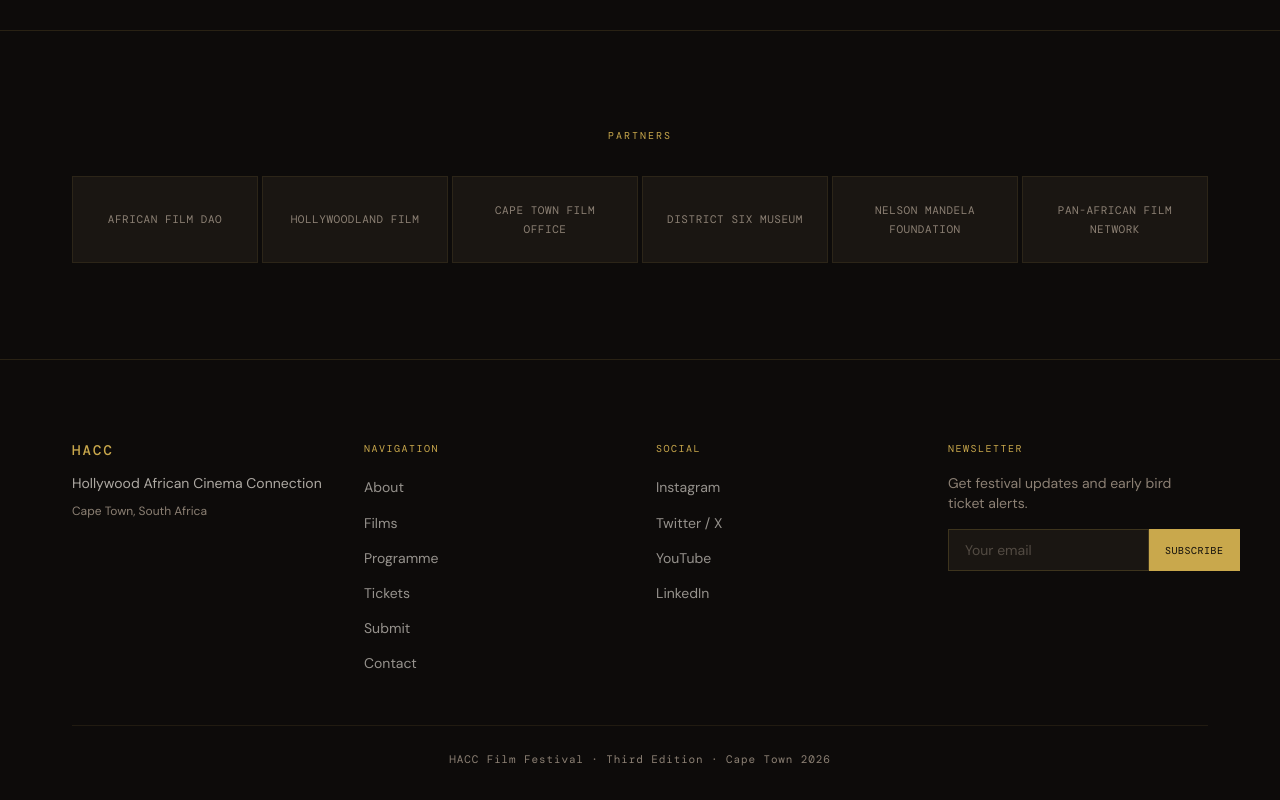
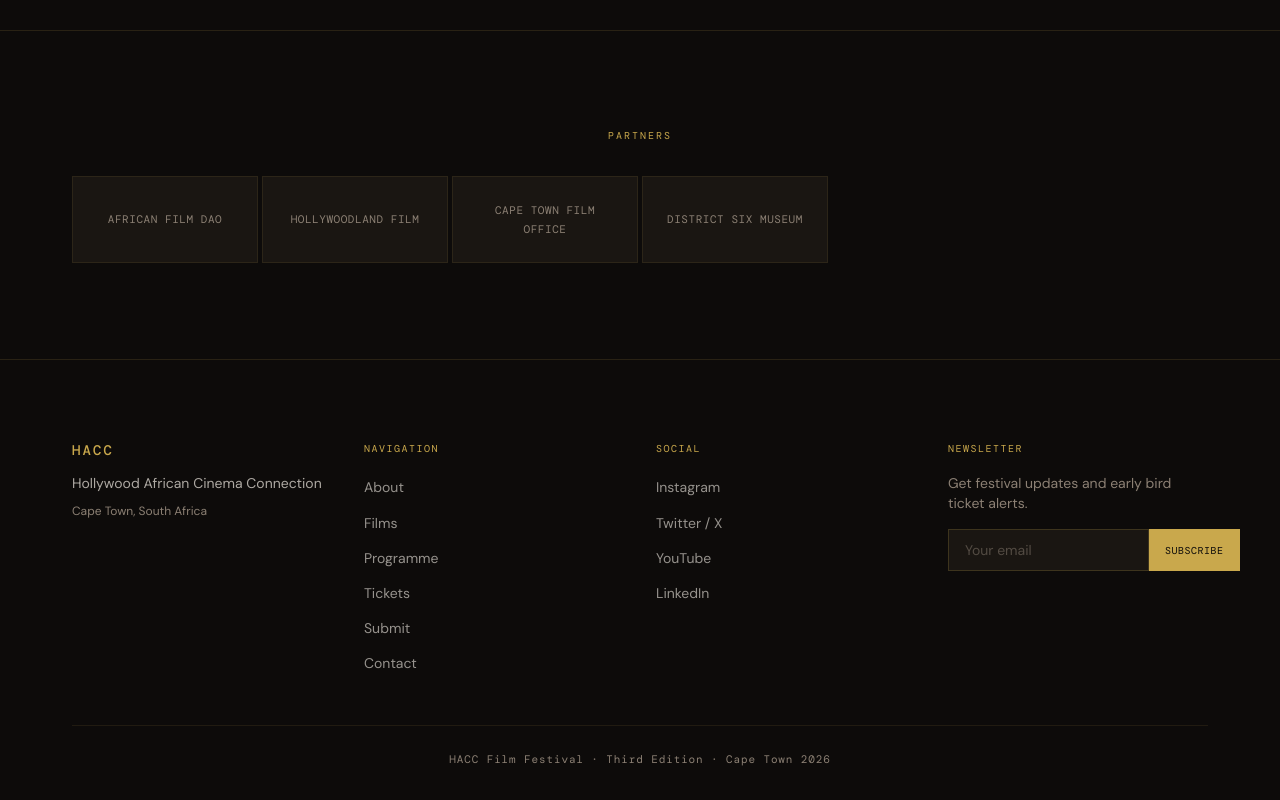
Before and after one commit to nafia007/hacc, a React (Vite) app: page / in a window 1280 px wide. Shown: the part 4550-5350 px from the top of the page. Built offline with nearby package versions, Linux system fonts and the light colour scheme; a web font is replaced by a local one.

Commit message:
Remove Nelson Mandela Foundation and Pan-African Film Network from sponsors

```diff
--- a/src/sections/Sponsors.tsx
+++ b/src/sections/Sponsors.tsx
@@ -6,8 +6,6 @@
   "Hollywoodland Film",
   "Cape Town Film Office",
   "District Six Museum",
-  "Nelson Mandela Foundation",
-  "Pan-African Film Network",
 ];
 
 export default function Sponsors() {
```
